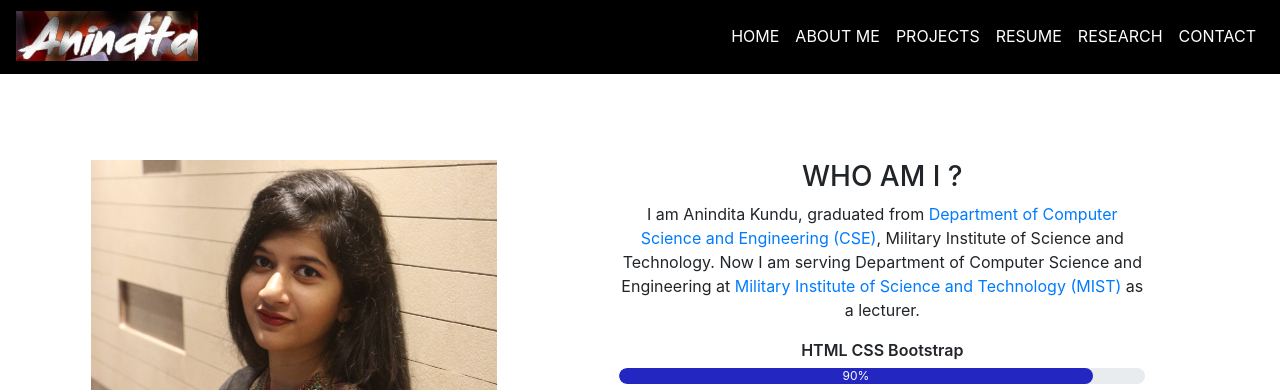
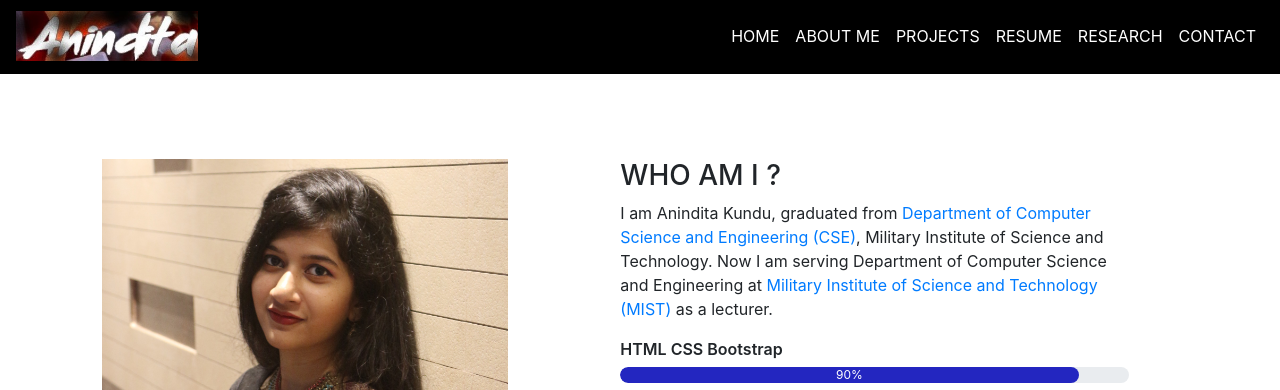
Before and after one commit to Anindita-Ampi/Anindita-Ampi.github.io, a plain HTML site: page index.html in a window 1280 px wide. Shown: the part 802-1192 px from the top of the page. Drawn offline with nearby package versions, Linux system fonts and the light colour scheme.

Commit message:
Add files via upload
bottom scroll remove

```diff
--- a/index.html
+++ b/index.html
@@ -75,14 +75,14 @@
             <img src="img/myImage.JPG" class="profile-img">
         </div>
 
-        <div class="col-lg-5 text-center">
+        <div class="col-lg-5">
             <h3>WHO AM I ?</h3>
             <p>
                 I am Anindita Kundu, graduated from <a target="_blank" href="https://cse.mist.ac.bd/">Department of Computer Science and Engineering (CSE)</a>,
                 Military Institute of Science and Technology. Now I am serving Department of Computer Science and Engineering at
                 <a target="_blank" href="https://cse.mist.ac.bd/">Military Institute of Science and Technology (MIST)</a> as a lecturer.
             </p>
-            <div class="skills-bar ">
+            <div class="skills-bar">
                 <p>HTML CSS Bootstrap</p>
                 <div class="progress">
                     <div class="progress-bar" style="width:90%;">90%</div>
--- a/style.css
+++ b/style.css
@@ -63,8 +63,7 @@ body{
 
 /* ABOUT */
 .about{
-    padding-top: 50px;
-    /* padding-bottom: 500px; */
+    padding: 50px 20px;
     margin-bottom: -150px;
 }
 .about .col-lg-5 {
@@ -81,6 +80,7 @@ body{
 .skills-bar p{
     margin-bottom: 6px;
     font-weight: 600;
+    text-align: left;
 }
 .progress{
     border-radius: 16px !important;
```
